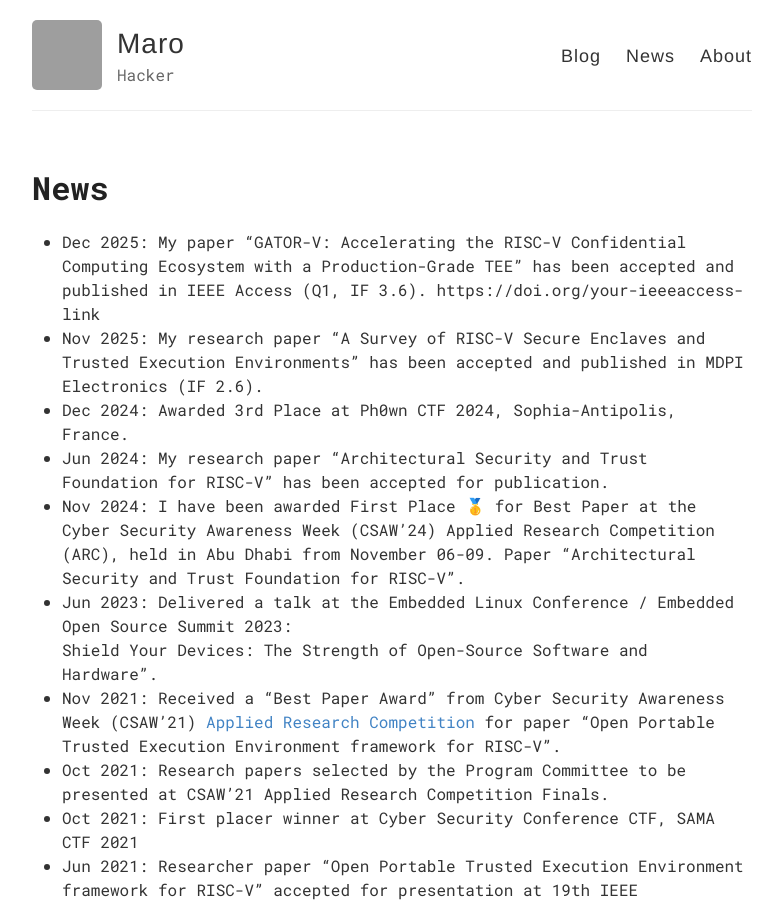
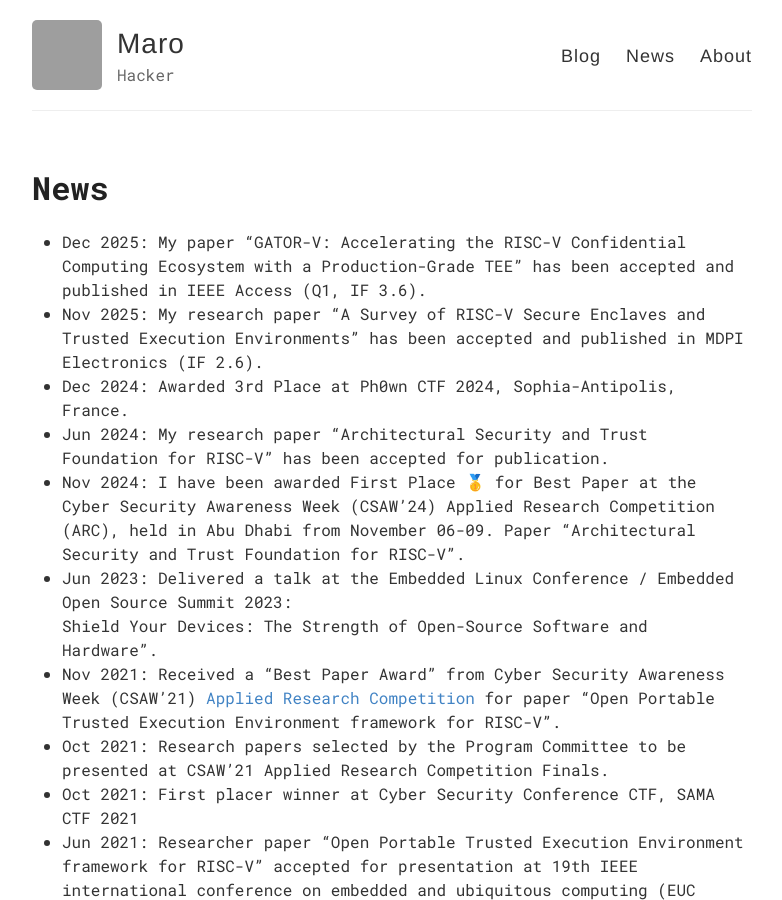
Before and after one commit to maroueneboubakri/maroueneboubakri.github.io, a Jekyll site: the page built from news.md, in a window 1280 px wide and 900 px high. Shown: the whole window, without its empty margins (248-1030 px from the left). Built offline with Jekyll 4.4.1, drawn with Linux system fonts in a browser that asks for light colours; some of the changed lines change nothing that is shown; grey boxes are pictures that could not be loaded.

Commit message:
Fix formatting and update news entries

```diff
--- a/news.md
+++ b/news.md
@@ -4,7 +4,6 @@ title: News
 permalink: /news/
 ---
 - Dec 2025: My paper "GATOR-V: Accelerating the RISC-V Confidential Computing Ecosystem with a Production-Grade TEE" has been accepted and published in IEEE Access (Q1, IF 3.6).
-  https://doi.org/your-ieeeaccess-link
 - Nov 2025: My research paper "A Survey of RISC-V Secure Enclaves and Trusted Execution Environments" has been accepted and published in MDPI Electronics (IF 2.6).
 - Dec 2024: Awarded 3rd Place at Ph0wn CTF 2024, Sophia-Antipolis, France.
 - Jun 2024: My research paper "Architectural Security and Trust Foundation for RISC-V" has been accepted for publication.
```
